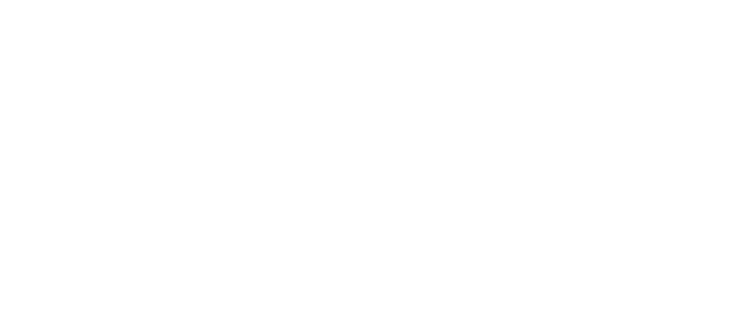
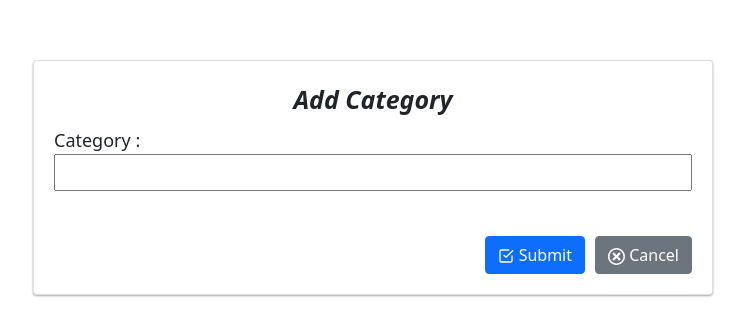
Before and after one commit to PratikPatoliya/Digital_Admin, a React (Create React App) app: page /addcategory in a window 1280 px wide. Before the commit this address had no page. Shown: the part 140-476 px from the top of the page, without its empty margins (267-1012 px from the left). Built offline with nearby package versions, Linux system fonts and the light colour scheme; sample sign-in values are in the browser's storage; the HTML template or start-up script is replaced by a standard one.

Commit message:
Add Category

```diff
--- a/src/App.js
+++ b/src/App.js
@@ -13,6 +13,7 @@
 import Category from './Components/Category/Category';
 import EditUser from './DashboardPage/EditUser';
 import ViewData from './DashboardPage/ViewData';
+import AddCategory from './Components/Category/AddCategory';
 
 function App() {
 
@@ -27,6 +28,7 @@
           <Route path="/view/:id" element={<ViewData />} />
           <Route path="/dashboard" element={<PrivateRoute><DashboardPage /></PrivateRoute>} />
           <Route path="/category" element={<PrivateRoute>  <Category /> </PrivateRoute>} />
+          <Route path="/addcategory" element={<PrivateRoute><AddCategory /></PrivateRoute>} />
         </Routes>
       </BrowserRouter>
     </div>
--- /dev/null
+++ b/src/Components/Category/AddCategory.js
@@ -0,0 +1,89 @@
+import { useState } from 'react'
+import '../Login.css'
+import axios from 'axios'
+import { useNavigate, Link } from 'react-router-dom'
+import { ToastContainer, toast } from 'react-toastify';
+import { API } from '../config/Config'
+import 'react-toastify/dist/ReactToastify.css';
+import { FiCheckSquare } from 'react-icons/fi';
+import { ImCancelCircle } from 'react-icons/im';
+
+
+function AddCategory() {
+    const [obj, setObj] = useState({
+        category: ""
+    })
+    const [errorMessage, setErrorMessage] = useState({
+        category: ""
+    })
+    const navigate = useNavigate()
+
+
+    const handleChange = (e) => {
+        let { name, value } = e.target
+        setObj({ ...obj, [name]: value })
+        console.log("objjjjjjj", obj);
+
+        setErrorMessage({
+            category: ''
+        })
+    }
+
+    const handleSubmit = (e) => {
+        e.preventDefault();
+        let CategoryError = "";
+        let flag = true;
+        if (obj.category === "") {
+            CategoryError = "CategoryName is Required"
+            flag = false
+            toast.error("Please Add Category")
+        }
+        if (flag) {
+            let header = { category: obj.category }
+            axios.post(API, header).then((res) => {
+                console.log("ress++++", res);
+                toast.error(res.data.message)
+                console.log("++++++++++", res?.data?.data[0]);
+                if (res?.data?.data[0]) {
+                    toast.success("Category Added Successfull");
+                    setTimeout(() => {
+                        return navigate("/category")
+                    }, 4000)
+                }
+            })
+        }
+        setErrorMessage({
+            category: CategoryError
+        })
+    }
+
+    return (
+        <div>
+            <ToastContainer />
+            <div className='card'>
+                <form>
+                    <div className='d-flex justify-content-center mb-2'>
+                        <i style={{ fontSize: '25px', fontWeight: '600' }}>Add Category</i>
+                    </div>
+                    <div className="col-12 mb-1">
+                        <label className='title'>Category : </label>
+                        <input type="text" name='category' value={obj.category} onChange={handleChange} />
+                    </div>
+                    <div className='mainError'>
+                        {errorMessage.category !== "" && <div className='errorMessage'>{errorMessage.category}</div>}
+                    </div>
+
+                    <div className='d-flex justify-content-end mt-4'>
+                        <button type="submit" className="btn btn-primary" style={{ marginRight: '5px' }} onClick={handleSubmit}><FiCheckSquare style={{ fontSize: '16px' }} /> Submit</button>
+                        <Link to="/category">
+                            <button type="submit" className="btn btn-secondary" style={{ marginLeft: "5px" }}><ImCancelCircle style={{ fontSize: '17px' }} /> Cancel</button>
+                        </Link>
+                    </div>
+
+                </form>
+            </div>
+        </div>
+    )
+}
+
+export default AddCategory
--- a/src/Components/Category/Category.js
+++ b/src/Components/Category/Category.js
@@ -1,3 +1,4 @@
+import { Link } from 'react-router-dom'
 import axios from 'axios'
 import { useState, useEffect, forwardRef } from 'react'
 import ArrowDownward from '@material-ui/icons/ArrowDownward'
@@ -89,7 +90,7 @@
                 .then(res => {
                     if (res && res.status === 200) {
                         setDeleteShowModal(false)
-                        toast.success('User Delete Successfully.')
+                        toast.success('Category Delete Successfully.')
                         setReloadListing(reloadListing + 1)
                         getData()
                     }
@@ -105,13 +106,24 @@
     return (
         <div>
             <Navbar />
+            <div className='displayCard' style={{ width: "100%" }}>
+                <div className='cardTitle'>
+                    <Link to="/addcategory">
+                        <button
+                            style={{ float: "right", margin: "20px", marginRight: "100px" }}
+                            title="Add Category"
+                            className="btn btn-success"
+                        >Add Category</button>
+                    </Link>
+                </div>
                 <DeleteModal
                     showDeleteModal={showDeleteModal}
                     onHide={hideDeleteModal}
                     clickedNo={hideDeleteModal}
                     clickedYes={removeData}
                 />
-            <div className='container mt-3'>
+                <div className='container  mt-3' style={{ width: '100%' }}>
+
                     <ToastContainer />
                     <MuiThemeProvider /* theme={theme} */>
                         <MaterialTable
@@ -147,7 +159,13 @@
                     </MuiThemeProvider>
 
                 </div>
+
             </div>
+
+        </div>
+
+
+
     )
 }
 
--- a/src/Components/Login.css
+++ b/src/Components/Login.css
@@ -62,6 +62,22 @@
     justify-content: end;
 }
 
+.displayCard {
+    margin-top: 60px !important;
+    background-color: white;
+    max-width: 1500px;
+    width: 100%;
+    /* padding: 20px; */
+    margin: auto;
+    border-radius: 2px;
+    box-shadow: 0 1px 3px rgba(0, 0, 0, 0.12), 0 1px 2px rgba(0, 0, 0, 0.24);
+}
+
+.cardTitle {
+    display: flex;
+    flex-flow: column;
+}
+
 
 /*
     &:after, &:before {
--- a/src/Components/Login.js
+++ b/src/Components/Login.js
@@ -89,7 +89,7 @@
             <div className='card'>
                 <form>
                     <div className='d-flex justify-content-center mb-2'>
-                        <i style={{ fontSize: '25px' , fontWeight : '600'}}>Login</i>
+                        <i style={{ fontSize: '25px', fontWeight: '600' }}>Login</i>
                     </div>
                     <div className="col-12 mb-1">
                         <label className='title'>Phone Number : </label>
--- a/src/Components/common/DeleteModel.js
+++ b/src/Components/common/DeleteModel.js
@@ -3,8 +3,8 @@
 import { Button, ModalBody, ModalFooter } from "reactstrap";
 
 const DeleteModal = props => {
-    console.log("props",props);
-        return (
+    console.log("props", props);
+    return (
         <>
             <Modal show={props.showDeleteModal} onHide={props.onHide} style={{ opacity: 1 }} dialogclassNameName="my-dialog">
                 <div className="modal-content">
--- a/src/Components/config/Config.js
+++ b/src/Components/config/Config.js
@@ -1,2 +1,3 @@
 // export const URL = "https://nodehostheroku.herokuapp.com/register"
 export const URL = "http://192.168.2.119:8000/register"
+export const API = "https://nodehostheroku.herokuapp.com/category"
--- a/src/DashboardPage/DashboardPage.js
+++ b/src/DashboardPage/DashboardPage.js
@@ -145,7 +145,7 @@
         />
       }
 
-      <div className='container mt-3'>
+      <div className='container' style={{ marginTop: '60px' }}>
         <ToastContainer />
         <MuiThemeProvider /* theme={theme} */>
           <MaterialTable
--- a/src/DashboardPage/EditUser.js
+++ b/src/DashboardPage/EditUser.js
@@ -5,6 +5,8 @@
 import axios from 'axios'
 import { toast } from 'react-toastify';
 import { URL } from '../Components/config/Config';
+import { FiCheckSquare } from 'react-icons/fi'
+import { MdOutlineCancel } from 'react-icons/md'
 
 const EditUser = (props) => {
     const { editData, setEditData } = props
@@ -23,8 +25,8 @@
         setObj({ ...obj, [name]: value })
     }
 
-    const handleSubmit = async() => {
-        if(obj.phoneNumber !== "" && obj.password !== ""){
+    const handleSubmit = async () => {
+        if (obj.phoneNumber !== "" && obj.password !== "") {
             let header = { mobile_number: obj.phoneNumber, password: obj.password }
             try {
                 await axios.put(`${URL}/${id}`, header)
@@ -38,9 +40,9 @@
                     }
                     )
             } catch (error) {
-                console.log("+++++++++error",error);
+                console.log("+++++++++error", error);
             }
-        }else{
+        } else {
             toast.error("Please Enter Data")
         }
 
@@ -74,8 +76,8 @@
                         <input type="password" name='password' value={obj.password} onChange={handleChange} />
                     </div>
                     <div className="col-12 m-1 mainClass">
-                        <Button type="button" variant="secondary" onClick={(e) => setEditData('')} style={{ marginRight: '5px' }}>Cancel</Button>
-                        <Button type="button" variant="success" onClick={(e)=> handleSubmit(e)} style={{ marginLeft: '5px' }}>Submit</Button>
+                        <Button type="button" variant="success" onClick={(e) => handleSubmit(e)} style={{ marginRight: '5px', fontSize: '16px' }}><FiCheckSquare style={{ fontSize: '16px' }} /> Submit</Button>
+                        <Button type="button" variant="secondary" onClick={(e) => setEditData('')} style={{ marginLeft: '5px', fontSize: '16px' }}><MdOutlineCancel style={{ fontSize: '16px' }} /> Cancel</Button>
                     </div>
                 </div>
             </Modal >
```
Lines whose indentation alone changed are shown as unchanged.
